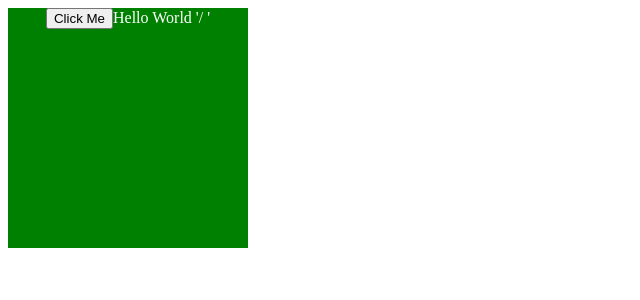
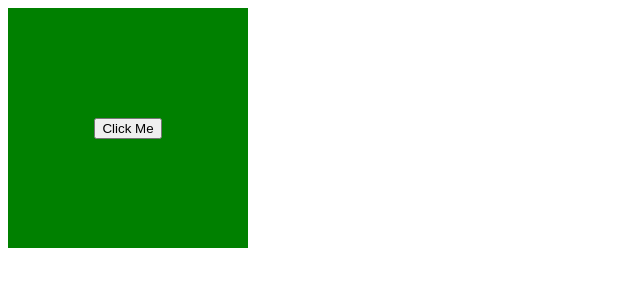
Before and after one commit to aqil18/ubc-workday-hero, a React (Create React App) app in the folder react-chrome-ext/: page / in a window 1280 px wide. Shown: the top 300 px of the page, without its empty margins (0-640 px from the left). Built offline with nearby package versions, Linux system fonts and the light colour scheme.

Commit message:
Centered the button

```diff
--- a/react-chrome-ext/src/App.css
+++ b/react-chrome-ext/src/App.css
@@ -4,8 +4,12 @@
 }
 
 .container {
+  display: flex;
+  justify-content: center;
+  align-items: center;
   width: 15rem;
   height: 15rem;
   background-color: green;
 
+
 }
--- a/react-chrome-ext/src/App.tsx
+++ b/react-chrome-ext/src/App.tsx
@@ -9,9 +9,6 @@ function App() {
     return (
       <div className="App">
           <button type="button" onClick={handleClick}>Click Me</button>
-          Hello World
-          '/
-          '
       </div>
     );
 }
```
